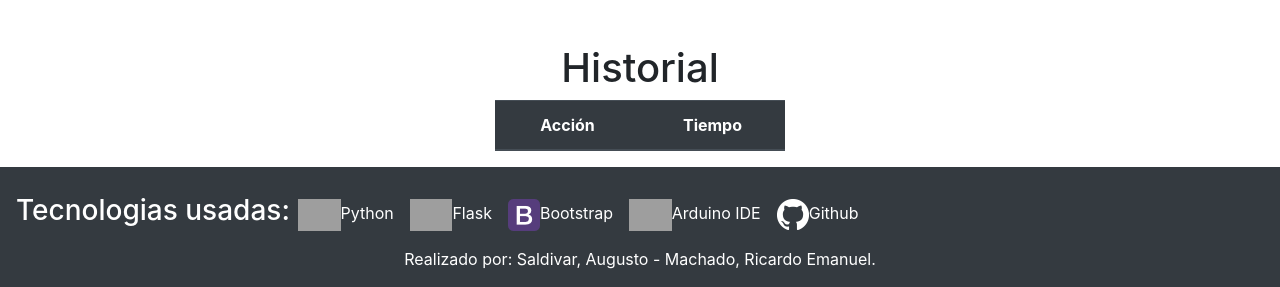
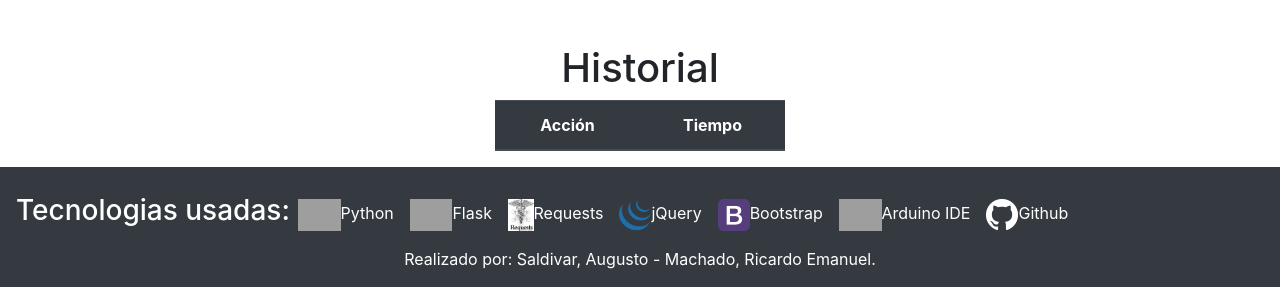
Before and after one commit to AugustoSB/TdPII-Grupo8, a Flask app: page / in a window 1280 px wide. Shown: the part 657-944 px from the top of the page. Run offline with Flask 2, Linux system fonts and the light colour scheme; lists and menus that the app fills with data are empty; some libraries are stand-ins or nearby versions; grey boxes are pictures that could not be loaded.

Commit message:
lo que cambiamos el jueves en clase y un centro de lo que falta

```diff
--- a/servidor/server.py
+++ b/servidor/server.py
@@ -14,7 +14,7 @@ def principal():
 @app.route('/walk_forward')
 def rutina_walk_forward():
 	try:
-		requests.get('http://192.168.4.1/walk_forward', timeout=0.1)
+		requests.get('http://192.168.4.1/walk_forward', timeout=0.2)
 	except:
 		pass
 	return '', 204
@@ -22,23 +22,23 @@ def rutina_walk_forward():
 @app.route('/walk_backward')
 def rutina_walk_backward():
 	try:
-		requests.get('http://192.168.4.1/walk_backward', timeout=0.1)
+		requests.get('http://192.168.4.1/walk_backward', timeout=0.2)
 	except:
 		pass
 	return '', 204
 
 @app.route('/turn_left')
 def rutina_turn_left():
-	try:
-		requests.get('http://192.168.4.1/turn_left', timeout=0.1)
-	except:
-		pass
-	return '', 204
+	intentos = 0
+	response = requests.get('http://192.168.4.1/turn_left', timeout=0.2)
+	while ((intentos < 5) and (response.status_code != 200)): #200 means ok
+		response = requests.get('http://192.168.4.1/turn_left', timeout=0.2)
+	return None
 
 @app.route('/turn_right')
 def rutina_turn_right():
 	try:
-		requests.get('http://192.168.4.1/turn_right', timeout=0.1)
+		requests.get('http://192.168.4.1/turn_right', timeout=0.2)
 	except:
 		pass
 	return '', 204
@@ -46,7 +46,7 @@ def rutina_turn_right():
 @app.route('/moonwalk')
 def rutina_moonwalk():
 	try:
-		r = requests.get('http://192.168.4.1/moonwalk', timeout=0.1)
+		r = requests.get('http://192.168.4.1/moonwalk', timeout=0.2)
 	except:
 		pass
 	return '', 204
@@ -54,7 +54,7 @@ def rutina_moonwalk():
 @app.route('/bend')
 def rutina_bend():
 	try:
-		r = requests.get('http://192.168.4.1/bend', timeout=0.1)
+		r = requests.get('http://192.168.4.1/bend', timeout=0.2)
 	except:
 		pass
 	return '', 204
@@ -62,7 +62,7 @@ def rutina_bend():
 @app.route('/shake_leg')
 def rutina_shake_leg():
 	try:
-		requests.get('http://192.168.4.1/shake_leg', timeout=0.1)
+		requests.get('http://192.168.4.1/shake_leg', timeout=0.2)
 	except:
 		pass
 	return '', 204
@@ -70,7 +70,7 @@ def rutina_shake_leg():
 @app.route('/crusaito')
 def rutina_crusaito():
 	try:
-		requests.get('http://192.168.4.1/crusaito', timeout=0.1)
+		requests.get('http://192.168.4.1/crusaito', timeout=0.2)
 	except:
 		pass
 	return '', 204
@@ -78,7 +78,7 @@ def rutina_crusaito():
 @app.route('/flapping')
 def rutina_flapping():
 	try:
-		r = requests.get('http://192.168.4.1/flapping', timeout=0.1)
+		r = requests.get('http://192.168.4.1/flapping', timeout=0.2)
 	except:
 		pass
 	return '', 204
@@ -86,7 +86,7 @@ def rutina_flapping():
 @app.route('/swing')
 def rutina_swing():
 	try:
-		requests.get('http://192.168.4.1/swing', timeout=0.1)
+		requests.get('http://192.168.4.1/swing', timeout=0.2)
 	except:
 		pass
 	return '', 204
@@ -94,7 +94,7 @@ def rutina_swing():
 @app.route('/tiptoe_swing')
 def rutina_tiptoe_swing():
 	try:
-		requests.get('http://192.168.4.1/tiptoe_swing', timeout=0.1)
+		requests.get('http://192.168.4.1/tiptoe_swing', timeout=0.2)
 	except:
 		pass
 	return '', 204
@@ -102,7 +102,7 @@ def rutina_tiptoe_swing():
 @app.route('/jitter')
 def rutina_jitter():
 	try:
-		r = requests.get('http://192.168.4.1/jitter', timeout=0.1)
+		r = requests.get('http://192.168.4.1/jitter', timeout=0.2)
 	except:
 		pass
 	return '', 204
@@ -110,7 +110,7 @@ def rutina_jitter():
 @app.route('/up_down')
 def rutina_up_down():
 	try:
-		r = requests.get('http://192.168.4.1/up_down', timeout=0.1)
+		r = requests.get('http://192.168.4.1/up_down', timeout=0.2)
 	except:
 		pass
 	return '', 204
@@ -118,7 +118,7 @@ def rutina_up_down():
 @app.route('/happy')
 def rutina_happy():
 	try:
-		r = requests.get('http://192.168.4.1/happy', timeout=0.1)
+		r = requests.get('http://192.168.4.1/happy', timeout=0.2)
 	except:
 		pass
 	return '', 204
@@ -126,7 +126,7 @@ def rutina_happy():
 @app.route('/super_happy')
 def rutina_super_happy():
 	try:
-		r = requests.get('http://192.168.4.1/super_happy', timeout=0.1)
+		r = requests.get('http://192.168.4.1/super_happy', timeout=0.2)
 	except:
 		pass
 	return '', 204
@@ -134,7 +134,7 @@ def rutina_super_happy():
 @app.route('/sad')
 def rutina_sad():
 	try:
-		r = requests.get('http://192.168.4.1/sad', timeout=0.1)
+		r = requests.get('http://192.168.4.1/sad', timeout=0.2)
 	except:
 		pass
 	return '', 204
@@ -142,7 +142,7 @@ def rutina_sad():
 @app.route('/victory')
 def rutina_victory():
 	try:
-		r = requests.get('http://192.168.4.1/victory', timeout=0.1)
+		r = requests.get('http://192.168.4.1/victory', timeout=0.2)
 	except:
 		pass
 	return '', 204
@@ -150,7 +150,7 @@ def rutina_victory():
 @app.route('/angry')
 def rutina_angry():
 	try:
-		r = requests.get('http://192.168.4.1/angry', timeout=0.1)
+		r = requests.get('http://192.168.4.1/angry', timeout=0.2)
 	except:
 		pass
 	return '', 204
@@ -158,7 +158,7 @@ def rutina_angry():
 @app.route('/sleeping')
 def rutina_sleeping():
 	try:
-		r = requests.get('http://192.168.4.1/sleeping', timeout=0.1)
+		r = requests.get('http://192.168.4.1/sleeping', timeout=0.2)
 	except:
 		pass
 	return '', 204
@@ -166,7 +166,7 @@ def rutina_sleeping():
 @app.route('/fretful')
 def rutina_fretful():
 	try:
-		r = requests.get('http://192.168.4.1/fretful', timeout=0.1)
+		r = requests.get('http://192.168.4.1/fretful', timeout=0.2)
 	except:
 		pass
 	return '', 204
@@ -174,7 +174,7 @@ def rutina_fretful():
 @app.route('/love')
 def rutina_love():
 	try:
-		r = requests.get('http://192.168.4.1/love', timeout=0.1)
+		r = requests.get('http://192.168.4.1/love', timeout=0.2)
 	except:
 		pass
 	return '', 204
@@ -182,7 +182,7 @@ def rutina_love():
 @app.route('/confused')
 def rutina_confused():
 	try:
-		r = requests.get('http://192.168.4.1/confused', timeout=0.1)
+		r = requests.get('http://192.168.4.1/confused', timeout=0.2)
 	except:
 		pass
 	return '', 204
@@ -190,7 +190,7 @@ def rutina_confused():
 @app.route('/fart')
 def rutina_fart():
 	try:
-		r = requests.get('http://192.168.4.1/fart', timeout=0.1)
+		r = requests.get('http://192.168.4.1/fart', timeout=0.2)
 	except:
 		pass
 	return '', 204
@@ -198,7 +198,7 @@ def rutina_fart():
 @app.route('/fail')
 def rutina_fail():
 	try:
-		r = requests.get('http://192.168.4.1/fail', timeout=0.1)
+		r = requests.get('http://192.168.4.1/fail', timeout=0.2)
 	except:
 		pass
 	return '', 204
@@ -206,7 +206,7 @@ def rutina_fail():
 @app.route('/ultrasonido_on')
 def rutina_ultrasonido_on():
 	try:
-		r = requests.get('http://192.168.4.1/ultrasonido_on', timeout=0.1)
+		r = requests.get('http://192.168.4.1/ultrasonido_on', timeout=0.2)
 	except:
 		pass
 	return '', 204
@@ -214,7 +214,7 @@ def rutina_ultrasonido_on():
 @app.route('/ultrasonido_off')
 def rutina_ultrasonido_off():
 	try:
-		r = requests.get('http://192.168.4.1/ultrasonido_off', timeout=0.1)
+		r = requests.get('http://192.168.4.1/ultrasonido_off', timeout=0.2)
 	except:
 		pass
 	return '', 204
--- a/servidor/templates/pag.html
+++ b/servidor/templates/pag.html
@@ -6,6 +6,7 @@
     <meta charset="utf-8">
     <title>OTTO - Robot interactivo</title>
     <link rel="stylesheet" href="{{ url_for('static', filename='bootstrap.min.css') }}"/>
+	<link rel="icon" href="{{ url_for('static', filename='images/robot-solid.svg') }}" />
     <script src="{{ url_for('static', filename='scripts.js') }}"></script>
     <script src="{{ url_for('static', filename='jquery-3.4.1.min.js') }}"></script>
   </head>
@@ -138,6 +139,12 @@
         <a class="nav-link text-white" href="https://www.palletsprojects.com/p/flask/" target="_blank"><image src="{{ url_for('static', filename='images/flask') }}" style="height: 32px;object-fit: cover">Flask</a>
       </li>
       <li class="nav-item">
+        <a class="nav-link text-white" href="https://2.python-requests.org/en/master/" target="_blank"><image src="{{ url_for('static', filename='images/requests-logo.png') }}" style="height: 32px;object-fit: cover">Requests</a>
+      </li>
+      <li class="nav-item">
+        <a class="nav-link text-white" href="https://jquery.com/" target="_blank"><image src="{{ url_for('static', filename='images/jquery.ico') }}" style="height: 32px;object-fit: cover">jQuery</a>
+      </li>
+      <li class="nav-item">
         <a class="nav-link text-white" href="https://getbootstrap.com/" target="_blank"><image src="{{ url_for('static', filename='images/bootstrap.png') }}" style="height: 32px;object-fit: cover">Bootstrap</a>
       </li>
       <li class="nav-item">
```
Also changed, not shown: servidor/static/images/jquery.ico (added), servidor/static/images/requests-logo.png (added), 1 other file.
